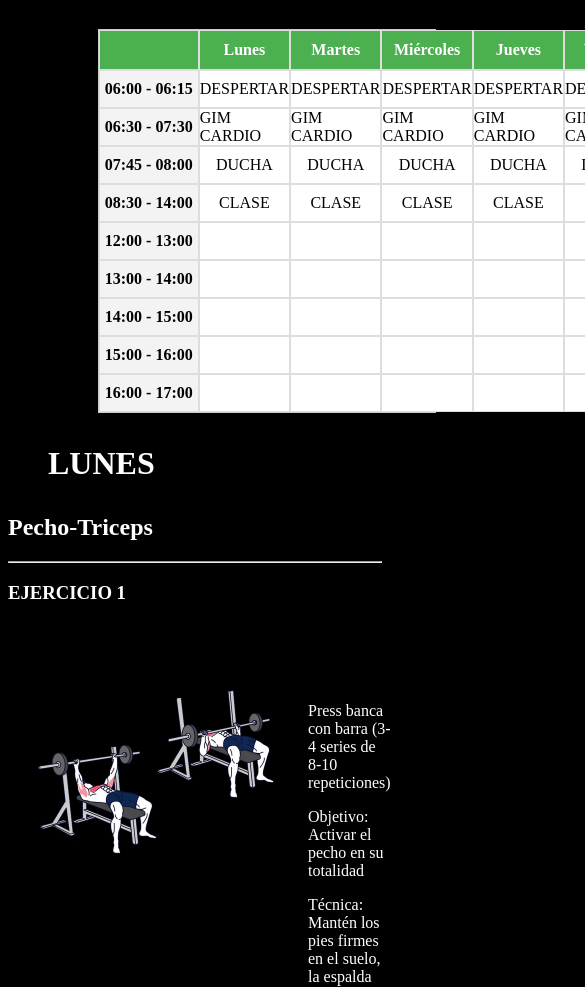
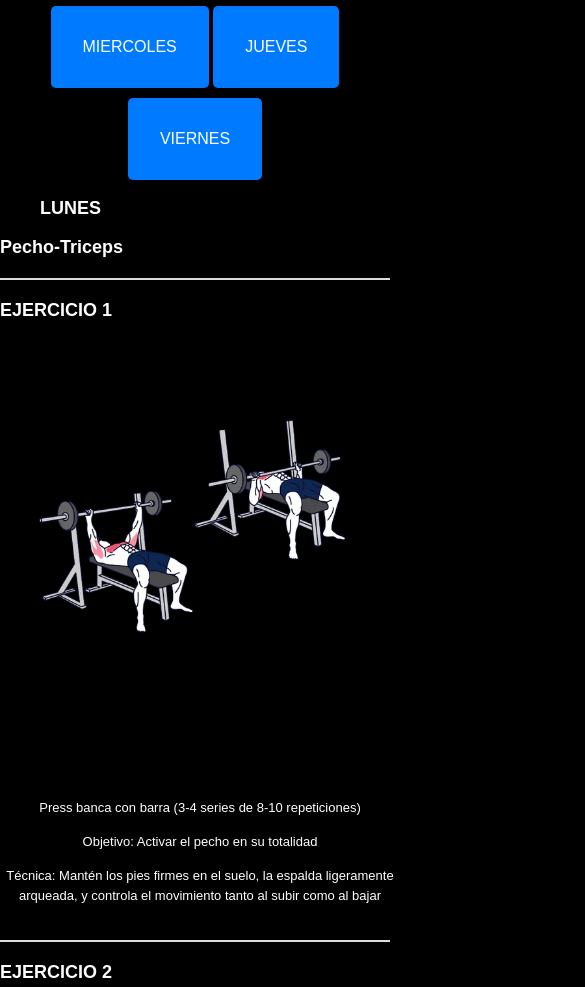
Before and after one commit to MarioGalanEscudero/RUTINA, a plain HTML site: page index.html in a window 390 px wide. Shown: the part 137-1124 px from the top of the page, 585 px wide, since content can reach past the window. Drawn offline with Linux system fonts and the light colour scheme.

Commit message:
Add files via upload

```diff
--- a/index.html
+++ b/index.html
@@ -86,11 +86,111 @@
         .texto{
             margin-top: 4em;
         }
+        body {
+    font-family: Arial, sans-serif;
+    margin: 0;
+    padding: 0;
+}
+
+.Ej1-L {
+    display: flex;
+    flex-direction: row;
+    justify-content: space-between;
+    margin-bottom: 20px;
+}
+
+.Ej1-L img {
+    width: 300px;
+    height: 300px;
+}
+
+.texto {
+    width: 60%;
+    padding-left: 20px;
+}
+
+h1, h2, h3 {
+    font-size: 24px;
+    margin: 10px 0;
+}
+
+hr {
+    border: 1px solid #ddd;
+    margin: 20px 0;
+}
+
+/* Media Queries para pantallas móviles */
+@media screen and (max-width: 768px) {
+    /* Asegurarse de que las imágenes no se desborden */
+    .Ej1-L img {
+        width: 100%;
+        height: auto;
+    }
+
+    /* Alineación de los elementos en una columna para pantallas más pequeñas */
+    .Ej1-L {
+        flex-direction: column;
+        align-items: center;
+    }
+
+    /* Hacer que los textos ocupen el 100% del ancho en móviles */
+    .texto {
+        width: 100%;
+        padding-left: 0;
+        text-align: center;
+    }
+
+    h1, h2, h3 {
+        font-size: 20px; /* Reducir el tamaño de los encabezados */
+    }
+
+    /* Espaciado entre los bloques */
+    .Ej1-L {
+        margin-bottom: 15px;
+    }
+
+    /* Reajustar la altura de los textos en la parte inferior */
+    p {
+        font-size: 14px; /* Reducir tamaño de texto */
+        line-height: 1.6;
+    }
+
+    /* Ajustar los botones y enlaces */
+    a {
+        display: inline-block;
+        padding: 10px 20px;
+        text-decoration: none;
+        background-color: #007BFF;
+        color: white;
+        border-radius: 5px;
+        text-align: center;
+        margin-top: 10px;
+    }
+
+    a:hover {
+        background-color: #0056b3;
+    }
+}
+
+/* Media Query para pantallas muy pequeñas (como teléfonos en modo vertical) */
+@media screen and (max-width: 480px) {
+    h1, h2, h3 {
+        font-size: 18px; /* Aún más pequeños en pantallas muy pequeñas */
+    }
+
+    .texto {
+        padding-left: 10px;
+    }
+
+    p {
+        font-size: 13px;
+    }
+}
     </style>
 </head>
 
 <body>
-    <header>
+    <header id="inicio">
         <h1>RUTINA GIMNASIO</h1>
     </header>
     <div class="semana">
@@ -101,26 +201,7 @@
         <a href="#VIERNES">VIERNES</a>
     </div>
 
-    <div class="calendar">
-        <!-- Encabezado de días de la semana -->
-        <div class="header empty"></div> <!-- Celda vacía para la esquina -->
-        <div class="header day">Lunes</div>
-        <div class="header day">Martes</div>
-        <div class="header day">Miércoles</div>
-        <div class="header day">Jueves</div>
-        <div class="header day">Viernes</div>
 
-        <!-- Horas y celdas del calendario -->
-        <div class="hours">06:00 - 06:15</div><div class="cell">DESPERTAR</div><div class="cell">DESPERTAR</div><div class="cell">DESPERTAR</div><div class="cell">DESPERTAR</div><div class="cell">DESPERTAR</div>
-        <div class="hours">06:30 - 07:30</div><div class="cell">GIM CARDIO</div><div class="cell">GIM CARDIO</div><div class="cell">GIM CARDIO</div><div class="cell">GIM CARDIO</div><div class="cell">GIM CARDIO</div>
-        <div class="hours">07:45 - 08:00</div><div class="cell">DUCHA</div><div class="cell">DUCHA</div><div class="cell">DUCHA</div><div class="cell">DUCHA</div><div class="cell">DUCHA</div>
-        <div class="hours">08:30 - 14:00</div><div class="cell">CLASE</div><div class="cell">CLASE</div><div class="cell">CLASE</div><div class="cell">CLASE</div><div class="cell">CLASE</div>
-        <div class="hours">12:00 - 13:00</div><div class="cell"></div><div class="cell"></div><div class="cell"></div><div class="cell"></div><div class="cell"></div>
-        <div class="hours">13:00 - 14:00</div><div class="cell"></div><div class="cell"></div><div class="cell"></div><div class="cell"></div><div class="cell"></div>
-        <div class="hours">14:00 - 15:00</div><div class="cell"></div><div class="cell"></div><div class="cell"></div><div class="cell"></div><div class="cell"></div>
-        <div class="hours">15:00 - 16:00</div><div class="cell"></div><div class="cell"></div><div class="cell"></div><div class="cell"></div><div class="cell"></div>
-        <div class="hours">16:00 - 17:00</div><div class="cell"></div><div class="cell"></div><div class="cell"></div><div class="cell"></div><div class="cell"></div>
-    </div>
 
     <div class="RUTINA">
         <div id="LUNES">
@@ -197,6 +278,7 @@
                 </div>
             </div>
             <hr>
+            <a href="#inicio">INICIO</a>
         </div>
         <div id="MARTES">
             <h1><ol>MARTES</ol></h1>
@@ -292,6 +374,7 @@
                 </div>
             </div>
             <hr>
+            <a href="#inicio">INICIO</a>
         </div>
         <div id="MIERCOLES">
             <h1><ol>MIERCOLES</ol></h1>
@@ -367,6 +450,7 @@
                 </div>
             </div>
             <hr>
+            <a href="#inicio">INICIO</a>
         </div>
         <div id="JUEVES">
             <h1><ol>JUEVES</ol></h1>
@@ -462,6 +546,7 @@
                 </div>
             </div>
             <hr>
+            <a href="#inicio">INICIO</a>
         </div>
         <div id="VIERNES">
             <h1><ol>VIERNES</ol></h1>
@@ -537,6 +622,7 @@
                 </div>
             </div>
             <hr>
+            <a href="#inicio">INICIO</a>
         </div>
     </div>
 </body>
```
